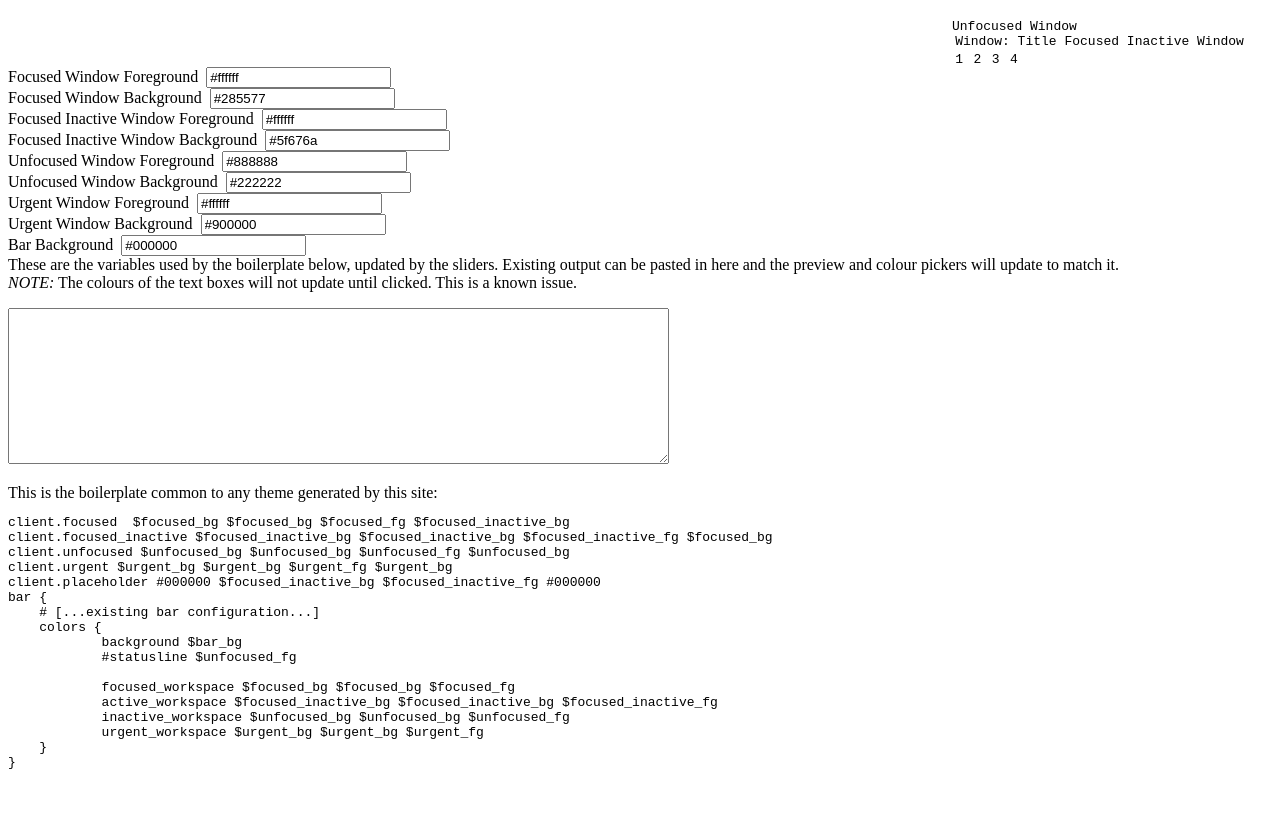
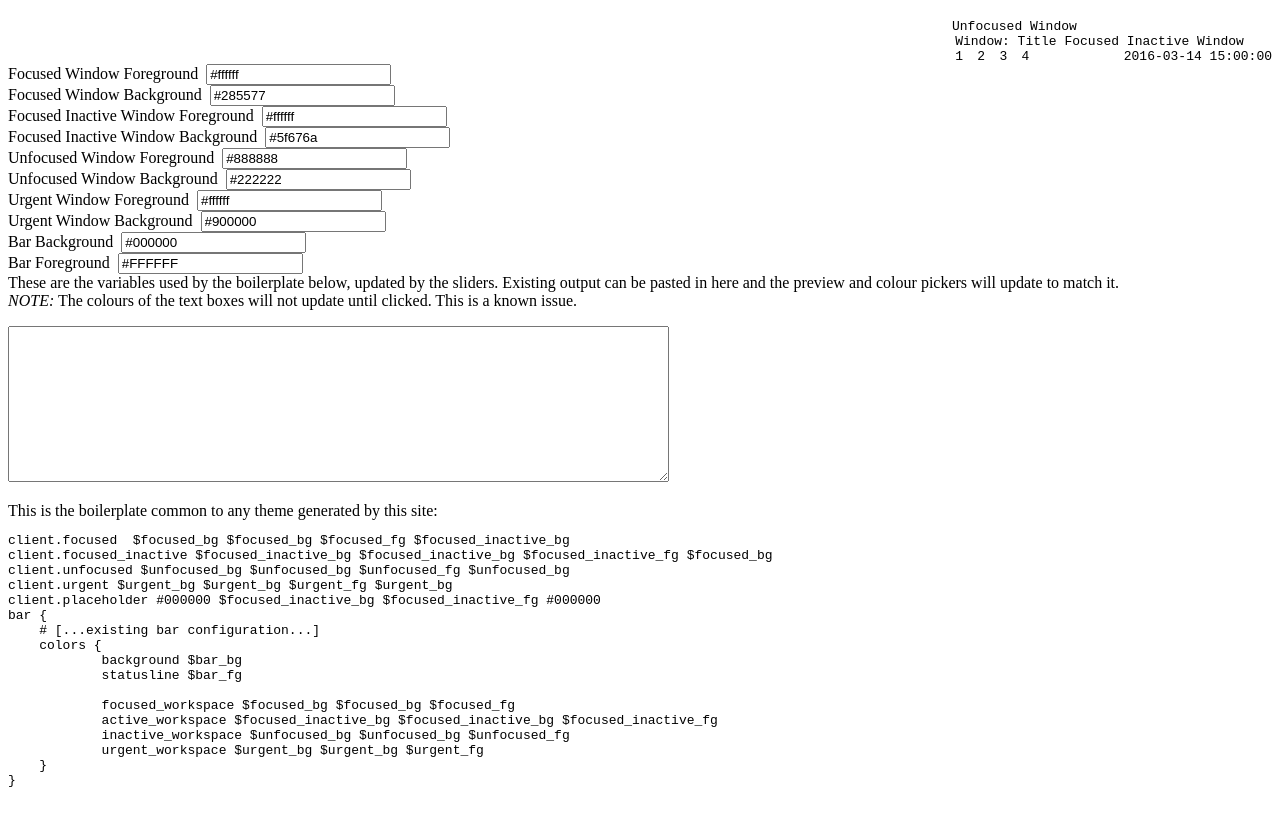
Before and after one commit to zml2008/i3-theme-designer, a plain HTML site: page src/index.html in a window 1280 px wide. Shown: the part 103-919 px from the top of the page. Drawn offline with Linux system fonts and the light colour scheme; a script that the page names is missing.

Commit message:
Allow customizing the bar foreground color as well as bg

```diff
--- a/src/designer.js
+++ b/src/designer.js
@@ -95,6 +95,8 @@ registerColor("Urgent Window Background", "urgent_bg", "#900000",
         col => forEachElWithClass("urgent", el => el.style.backgroundColor = col));
 registerColor("Bar Background", "bar_bg", "#000000",
         col => document.getElementById("bar").style.backgroundColor = col);
+registerColor("Bar Foreground", "bar_fg", "#FFFFFF",
+        col => document.getElementById("bar").style.color = col);
 
 
 // color picker init
--- a/src/index.html
+++ b/src/index.html
@@ -28,6 +28,7 @@
                     <span class="tag focused-inactive">2</span>
                     <span class="tag unfocused">3</span>
                     <span class="tag urgent">4</span>
+                    <span class="statusline">2016-03-14 15:00:00</span>
                 </div>
             </div>
             <div id="editor">
@@ -52,7 +53,7 @@ bar {
     # [...existing bar configuration...]
     colors {
             background $bar_bg
-            #statusline $unfocused_fg
+            statusline $bar_fg
 
             focused_workspace $focused_bg $focused_bg $focused_fg
             active_workspace $focused_inactive_bg $focused_inactive_bg $focused_inactive_fg
--- a/src/style.css
+++ b/src/style.css
@@ -41,12 +41,16 @@ div#knobs > div {
 #preview {
     width: 20em;
 }
+
 .win-title{
     font-family: monospace;
 }
 
+#bar {
+    font-family: monospace;
+}
+
 .tag {
-    font-family: monospace;
     padding: .2em;
     margin: .05em
 }
@@ -63,3 +67,9 @@ div#knobs > div {
     margin-left: .1em;
     margin: 0;
 }
+
+#bar .statusline {
+    text-align: right;
+    float: right;
+
+}
```
